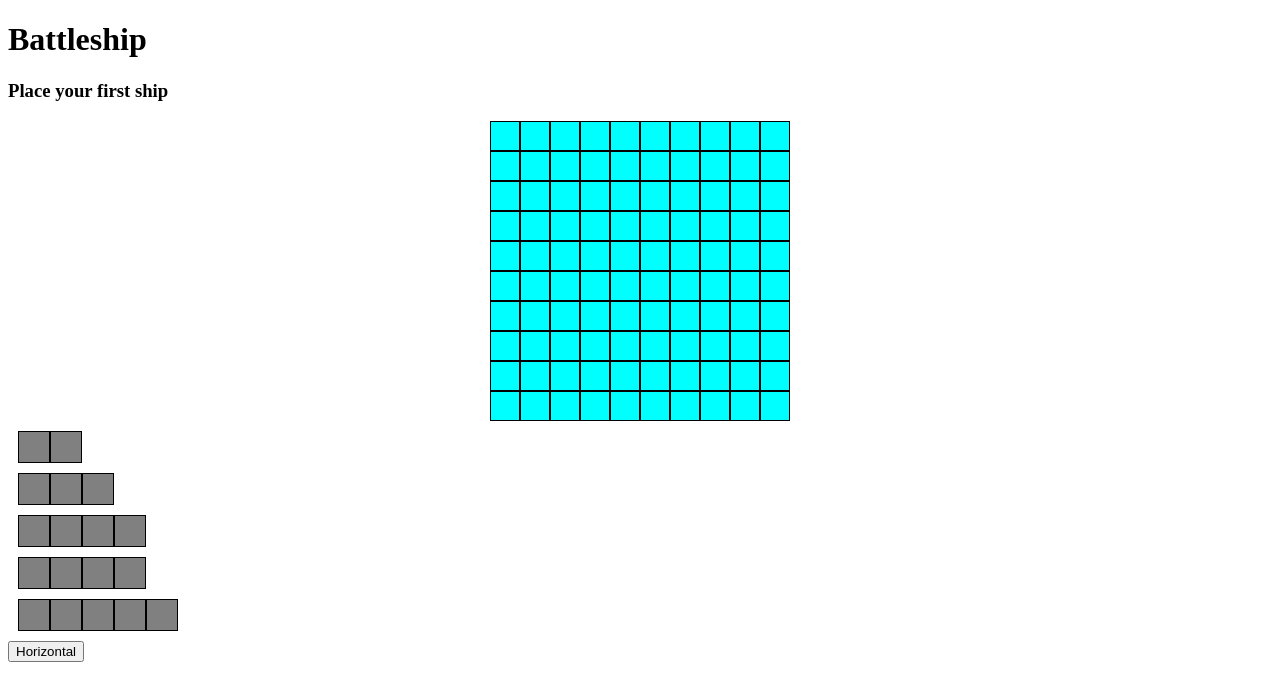
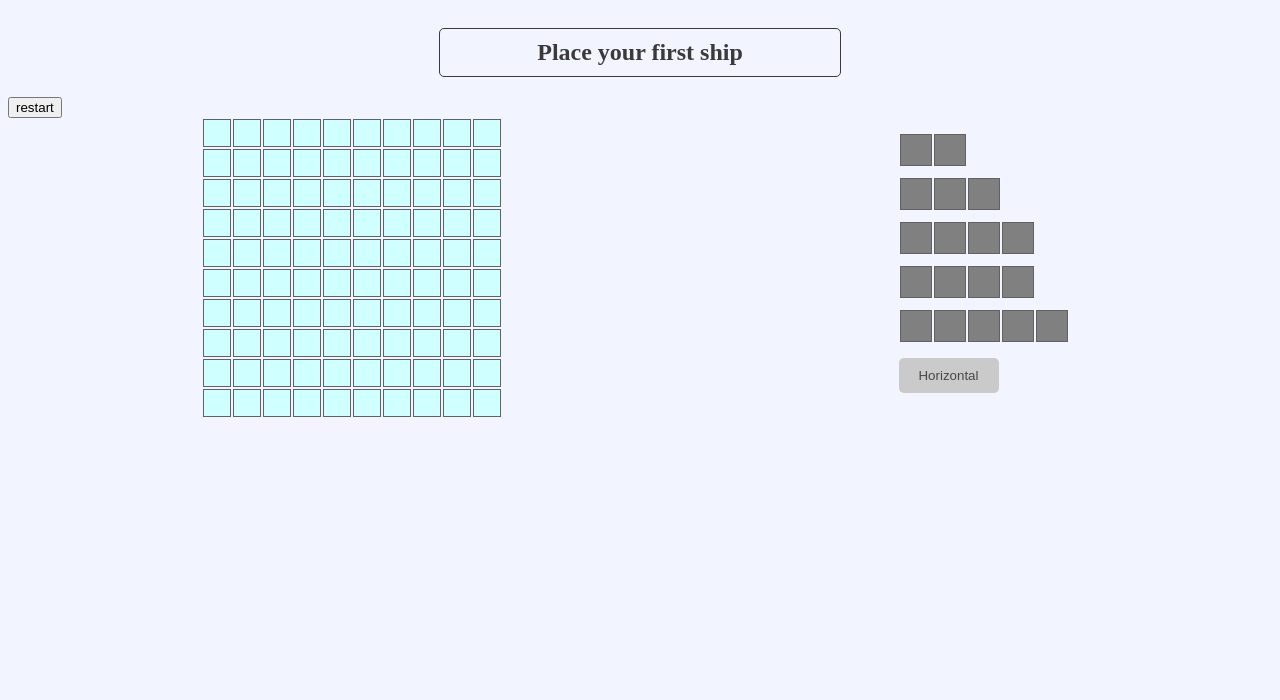
Before and after one commit to Jackfcs/battleship, a website built with webpack: page dist/index.html in a window 1280 px wide. Built offline with nearby package versions, Linux system fonts and the light colour scheme.

Commit message:
Adding styling

```diff
--- a/src/game.js
+++ b/src/game.js
@@ -25,6 +25,9 @@ export const game = () => {
   let currentShip = ship1;
   const orientBtn = document.getElementById("orientation");
   let horizontal = true;
+  const legend = document.getElementById("legend");
+  const restart = document.getElementById("restart");
+  legend.style.display = "none";
   //Create array for random selections
   let selections = [];
   for (let i = 0; i < 100; i++) {
@@ -159,6 +162,8 @@ export const game = () => {
           if (board.board.some((obj) => obj.shipID === 5)) {
             //horizontal = true;
             cpuPlace();
+            orientBtn.style.display = "none";
+            legend.style.display = "flex";
             currentShip = false;
             shipBtn5.style.display = "none";
             gameInfo.textContent = "Attack Enemy Board";
@@ -171,7 +176,7 @@ export const game = () => {
     });
   };
 
-  placeShips(playerBoard);
+
 
   const updateBoard = (board, cells) => {
     let ship1 = board.board.filter(function (obj) {
@@ -262,7 +267,13 @@ export const game = () => {
     turnCount++;
   };
 
+  placeShips(playerBoard);
   hitBoard(cpuBoard);
+
+
+restart.addEventListener('click', () => {
+    location.reload(true)
+  })
 
   // const declareWinner = () => {
   //   if (playerBoard.board.some((obj) => obj.isShip && !playerBoard.board.some((obj) => obj.hit === false))) {
--- a/src/style.css
+++ b/src/style.css
@@ -1,25 +1,42 @@
+body {
+    background-color: rgb(242, 244, 255);
+}
+
+.info-cont {
+    display: flex;
+    justify-content: center;
+    align-content: center;
+}
+
+#game-info {
+    border: solid rgb(58, 58, 58) 1px;
+    text-align: center;
+    padding: 10px;
+    border-radius: 5px;
+    width: 30%;
+    color: rgb(58, 58, 58)
+}
+
 .boards{
     display: flex;
     flex-direction: row;
     justify-content: space-around;
 }
 
-#player-board{
+.board{
     display: grid;
     grid-template-rows: repeat(10, 30px);
     grid-template-columns: repeat(10, 30px);
-
-}
-
-#cpu-board{
-    display: grid;
-    grid-template-rows: repeat(10, 30px);
-    grid-template-columns: repeat(10, 30px);
-
 }
 
 .cell {
-    border: solid black .2px;
+    border: solid rgb(97, 97, 97) .1px;
+    margin: 1px;
+}
+
+.cell-legend {
+    width: 30px;
+    height: 30px;
 }
 
 .cell:hover {
@@ -27,11 +44,11 @@
 }
 
 .cell-hit{
-    background-color: rgb(9, 13, 245);
+    background-color: rgb(87, 160, 255);
 }
 
 .cell-not-hit {
-    background-color: aqua;
+    background-color: rgb(208, 255, 255);
 }
 
 .cell-ship {
@@ -39,11 +56,15 @@
 }
 
 .cell-ship-hit {
-    background-color: red;
+    background-color: rgb(255, 86, 86);
+}
+
+.ship-destroyed{
+    background-color: rgb(255, 169, 88);
 }
 
 .cell-placing {
-    border: 5px solid black;
+    border: 2px solid black;
 }
 
 .ship{
@@ -58,6 +79,48 @@
     background-color: grey;
 }
 
-.ship-destroyed{
-    background-color: rgb(255, 123, 0);
+#orientation {
+    border: none;
+    border-radius: 5px;
+    background-color: rgb(202, 202, 202);
+    color: rgb(71, 71, 71);
+    padding: 10px;
+    width: 100px;
+    position: relative;
+    top: 270px;
+    left: 10px;
 }
+
+#orientation:hover {
+    cursor: pointer;
+}
+
+#legend {
+    display: flex;
+    flex-direction: column;
+}
+
+.legend-row {
+    display: flex;
+    flex-direction: row;
+    align-items: center;
+}
+
+
+
+.right {
+    align-self: left;
+    display: flex;
+    flex-direction: column;
+    position: relative;
+    bottom: 30px;
+}
+
+.below {
+    display: flex;
+    flex-direction: row;
+    padding-top: 40px;
+    justify-content: flex-end;
+    position: relative;
+    right: 100px;
+}
```
Also changed, not shown: dist/index.html, dist/main.js, src/index.js (line endings or trailing spaces).
